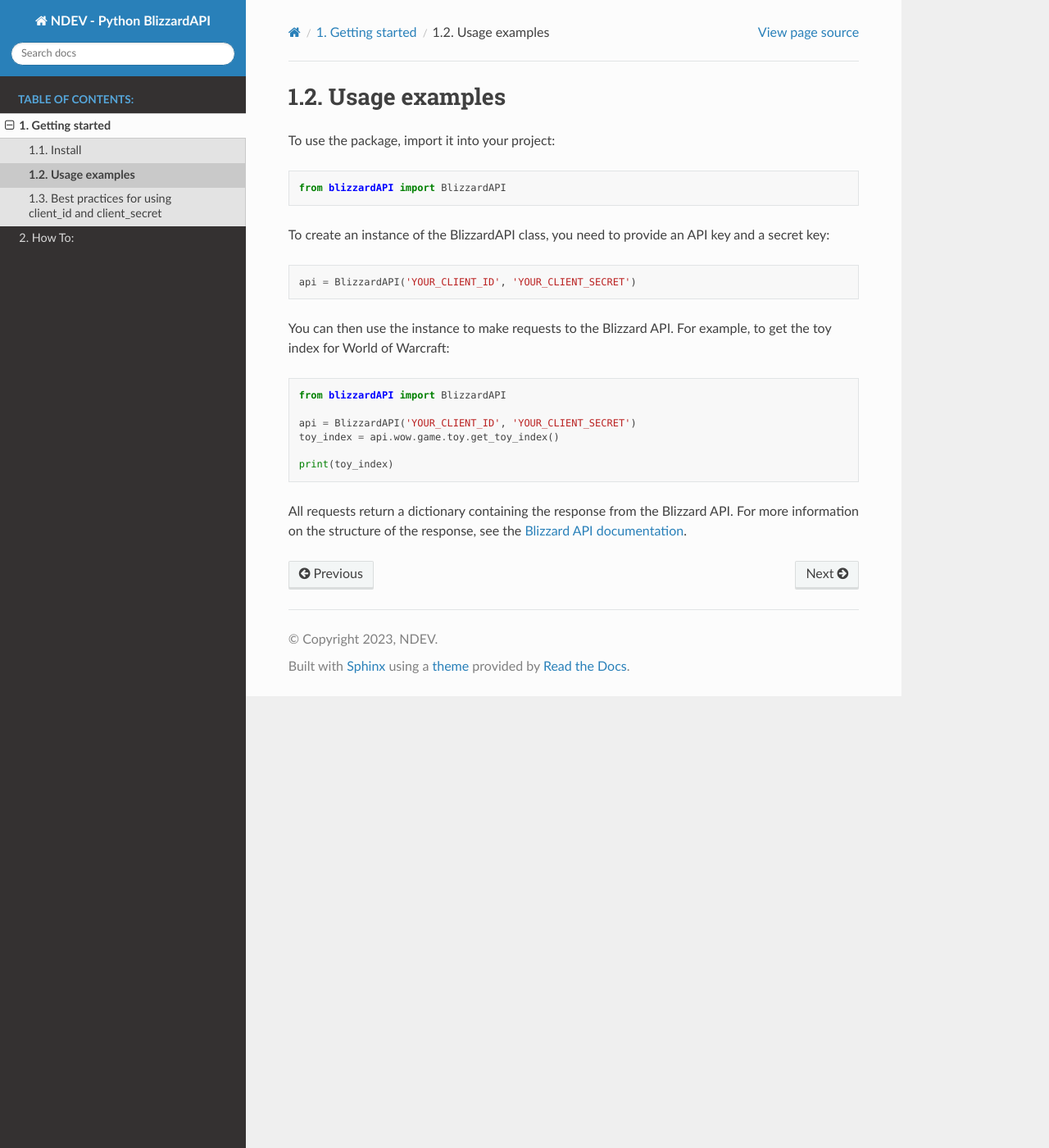
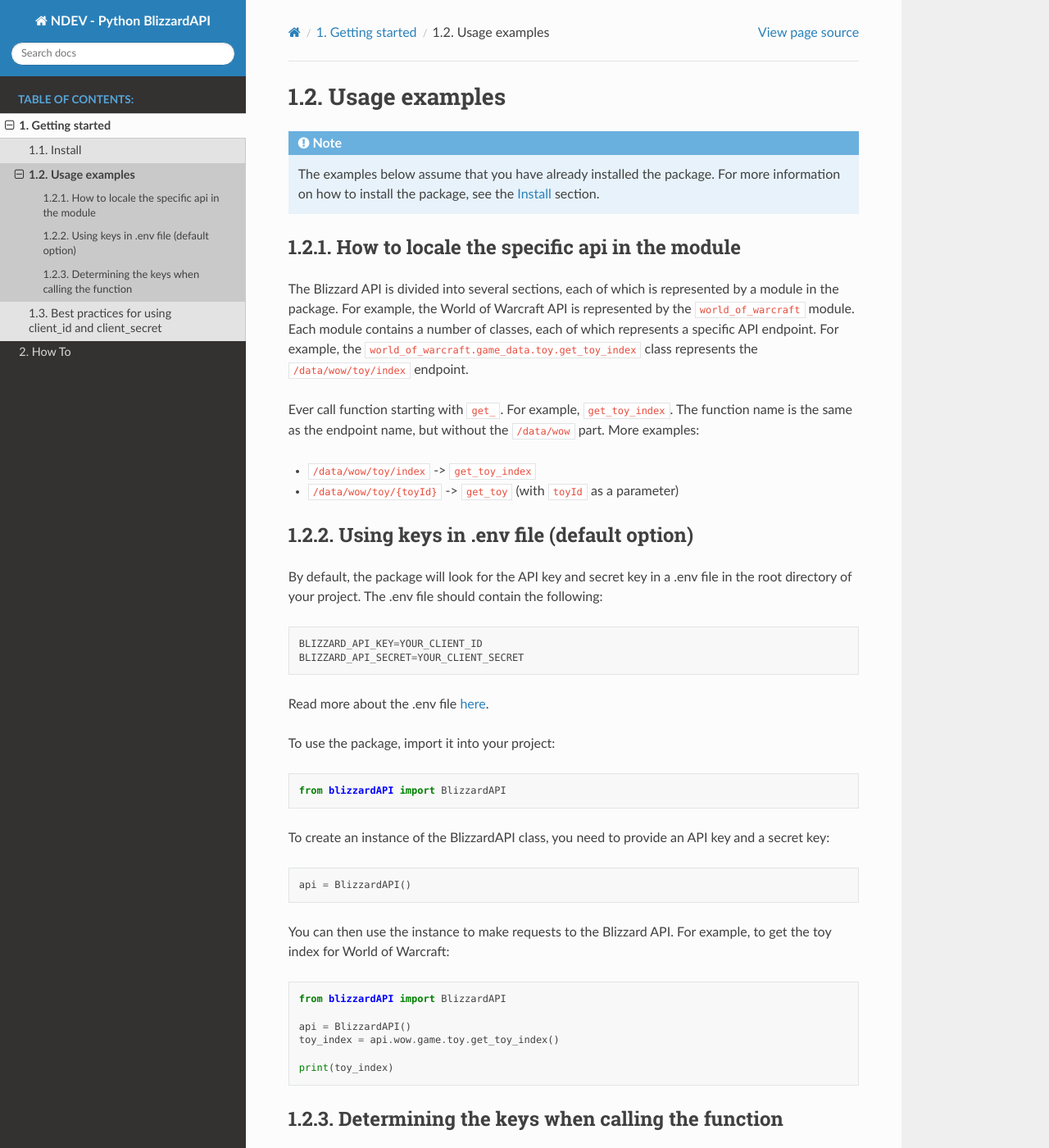
Before and after one commit to natanrmaia/python-ndev-blizzardapi, a Sphinx documentation site: the page built from docs/intro/usage.rst, in a window 1280 px wide and 1400 px high. Shown: the whole window at 82% size. Built offline with Sphinx 7.4.7 and the Read the Docs theme 2.0.0, drawn with Linux system fonts in a browser that asks for light colours.

Commit message:
New docs added

```diff
--- a/docs/howto/index.rst
+++ b/docs/howto/index.rst
@@ -1,7 +1,8 @@
-How To:
+How To
 #######
 
 .. toctree::
    :maxdepth: 3
 
    use_env_file
+   pytest
--- a/docs/howto/use_env_file.rst
+++ b/docs/howto/use_env_file.rst
@@ -1,4 +1,60 @@
-Use .env file to set environment variables
-##########################################
+Use .env file to set module variables
+#####################################
 
-In development...
+`.env` files are commonly used to store environment variables for your project, usually containing sensitive information such as API keys, database passwords, and so on. For Python, the `python-dotenv` library can be used to load this information from a `.env` file into the Python runtime environment.
+
+Here are the steps to use a `.env` file with the `python-dotenv` module in a Python project:
+
+#. **Install the python-dotenv library**
+
+   You can install the `python-dotenv` library using pip, which is Python's package manager. In your terminal, navigate to your project folder and run the following command:
+
+    .. code-block:: bash
+
+        pip install python-dotenv
+
+#. **Create the .env file**
+
+   At the root of your project, create a new file called `.env`. This is the file where you'll store your environment variables.
+
+   Each line defines a new environment variable. The variable name is followed by an equals sign and the variable value.
+
+   Here's an example of how you can set variables in the file:
+
+    .. code-block:: bash
+
+        BLIZZARD_API_CLIENT_ID=a1b2c3d4e5f6g7h8i9j0k1l2m3n4o5p6
+        BLIZZARD_API_CLIENT_SECRET=1a2b3c4d5e6f7g8h9i0j1k2l3m4n5o6p
+
+#. **Use the environment variables in your Python code**
+
+   Now, in your Python code, you can load the environment variables from the `.env` file using the `python-dotenv` library. Here's an example of how you can do this:
+
+   .. code:: python
+
+    from dotenv import load_dotenv
+    import os
+
+    # Load the variables from the .env file
+    load_dotenv()
+
+    # Now you can access the variables directly from os.getenv
+    client_id = os.getenv("BLIZZARD_API_CLIENT_ID")
+    client_secret = os.getenv("BLIZZARD_API_CLIENT_SECRET")
+    client_region = os.getenv("BLIZZARD_API_REGION")
+
+    print(client_id, client_secret)
+
+In this example, `os.getenv("client_id")` will return the string `"a1b2c3d4e5f6g7h8i9j0k1l2m3n4o5p6"` (as set in the `.env` file), and so on for the other variables.
+
+Finally, don't forget to add `.env` to your `.gitignore` file to prevent accidentally committing sensitive information to a public git repository.
+
+**Note:** If you're using a virtual environment, you'll need to install the `python-dotenv` library inside the virtual environment. Otherwise, you'll get an error when you try to import the library.
+
+By default, the `python-ndev-blizzardapi` library will look for the following environment variables:
+
+* `BLIZZARD_API_CLIENT_ID` - Your Blizzard API client ID
+* `BLIZZARD_API_CLIENT_SECRET` - Your Blizzard API client secret
+* `BLIZZARD_API_REGION` - The region to use for API requests (defaults to `us`)
+
+This means that you can set these variables in your `.env` file and the library will automatically load them for you.
--- a/docs/intro/usage.rst
+++ b/docs/intro/usage.rst
@@ -4,6 +4,58 @@
 .. toctree::
    :caption: Table of Contents
    :maxdepth: 3
+
+.. note::
+    The examples below assume that you have already installed the package. For more information on how to install the package, see the :doc:`installation` section.
+
+
+How to locale the specific api in the module
+********************************************
+
+The Blizzard API is divided into several sections, each of which is represented by a module in the package. For example, the World of Warcraft API is represented by the ``world_of_warcraft`` module. Each module contains a number of classes, each of which represents a specific API endpoint. For example, the ``world_of_warcraft.game_data.toy.get_toy_index`` class represents the ``/data/wow/toy/index`` endpoint.
+
+Ever call function starting with ``get_``. For example, ``get_toy_index``. The function name is the same as the endpoint name, but without the ``/data/wow`` part. More examples:
+
+* ``/data/wow/toy/index`` -> ``get_toy_index``
+* ``/data/wow/toy/{toyId}`` -> ``get_toy`` (with ``toyId`` as a parameter)
+
+Using keys in .env file (default option)
+**********************************************
+
+By default, the package will look for the API key and secret key in a .env file in the root directory of your project. The .env file should contain the following:
+
+.. code:: python
+
+    BLIZZARD_API_KEY=YOUR_CLIENT_ID
+    BLIZZARD_API_SECRET=YOUR_CLIENT_SECRET
+
+Read more about the .env file :doc:`here </howto/use_env_file>`.
+
+To use the package, import it into your project:
+
+.. code:: python
+
+    from blizzardAPI import BlizzardAPI
+
+To create an instance of the BlizzardAPI class, you need to provide an API key and a secret key:
+
+.. code:: python
+
+    api = BlizzardAPI()
+
+You can then use the instance to make requests to the Blizzard API. For example, to get the toy index for World of Warcraft:
+
+.. code:: python
+
+    from blizzardAPI import BlizzardAPI
+
+    api = BlizzardAPI()
+    toy_index = api.wow.game.toy.get_toy_index()
+
+    print(toy_index)
+
+Determining the keys when calling the function
+**********************************************
 
 To use the package, import it into your project:
 
@@ -28,4 +80,6 @@
 
     print(toy_index)
 
-All requests return a dictionary containing the response from the Blizzard API. For more information on the structure of the response, see the `Blizzard API documentation <https://develop.battle.net/documentation/world-of-warcraft/game-data-apis>`_.
+
+.. note::
+    All requests return a dictionary containing the response from the Blizzard API. For more information on the structure of the response, see the `Blizzard API documentation <https://develop.battle.net/documentation/world-of-warcraft/game-data-apis>`_.
```
Also changed, not shown: docs/howto/pytest.rst (added, +69 -0 lines), docs/index.rst (+13 -21 lines).
